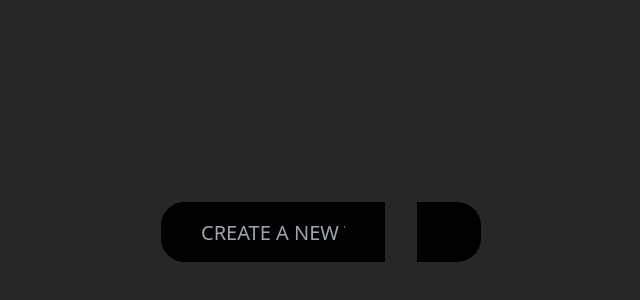
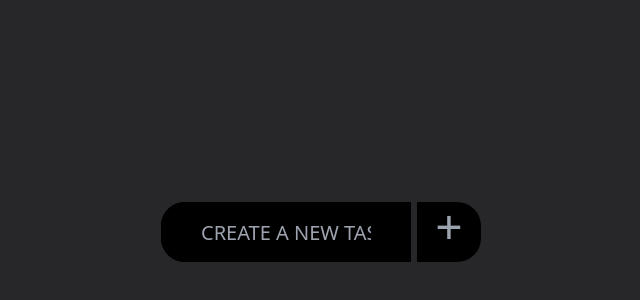
Before and after one commit to heismyke/JQuery_todoList, a website: page index.html in a window 1280 px wide. Shown: the part 498-798 px from the top of the page, without its empty margins (287-927 px from the left). Drawn offline with nearby package versions, Linux system fonts and the light colour scheme.

Commit message:
first commit

```diff
--- a/index.html
+++ b/index.html
@@ -11,14 +11,14 @@
 
     <section class="w-[100%] h-[100vh] bg-zinc-800 relative">
         <div class="w-[90%] md:w-[50%] lg:w-[25%] h-[60px]  absolute bottom-20 flex justify-between md:bottom-10 lg:bottom-10 left-[5%] md:left-[25%] lg:left-[35%]">
-            <div class="w-[70%] md:w-[70%] lg:w-[70%] h-[60px] bg-black rounded-3xl rounded-r-none">
+            <div class="w-[78%] md:w-[78%] lg:w-[78%] h-[60px] bg-black rounded-3xl rounded-r-none">
                 <input type="text" class="w-[100%] h-[60px] rounded-3xl rounded-r-none text-[16px] lg:text-xl px-10 text-white md:text-[16px] bg-black outline-0" placeholder="CREATE A NEW TASK">
             </div>
-          <button class="w-[20%] h-[60px] bg-black rounded-3xl rounded-l-none">
-            add
+          <button class="w-[20%] h-[60px] bg-black rounded-3xl rounded-l-none text-[#9ba3af] text-5xl flex justify-center items-center pb-3">
+            +
           </button>
         </div>
-        <div class=" w-[100%] md:w-[70%] lg:w-[30%]  h-[100vh] mx-0 md:mx-auto lg:mx-auto">
+        <div class=" w-[100%] md:w-[70%] lg:w-[30%]  h-[100vh] mx-0 md:mx-auto lg:mx-auto ">
 
         </div>
     </section>
```
Also changed, not shown: dist/output.css.
